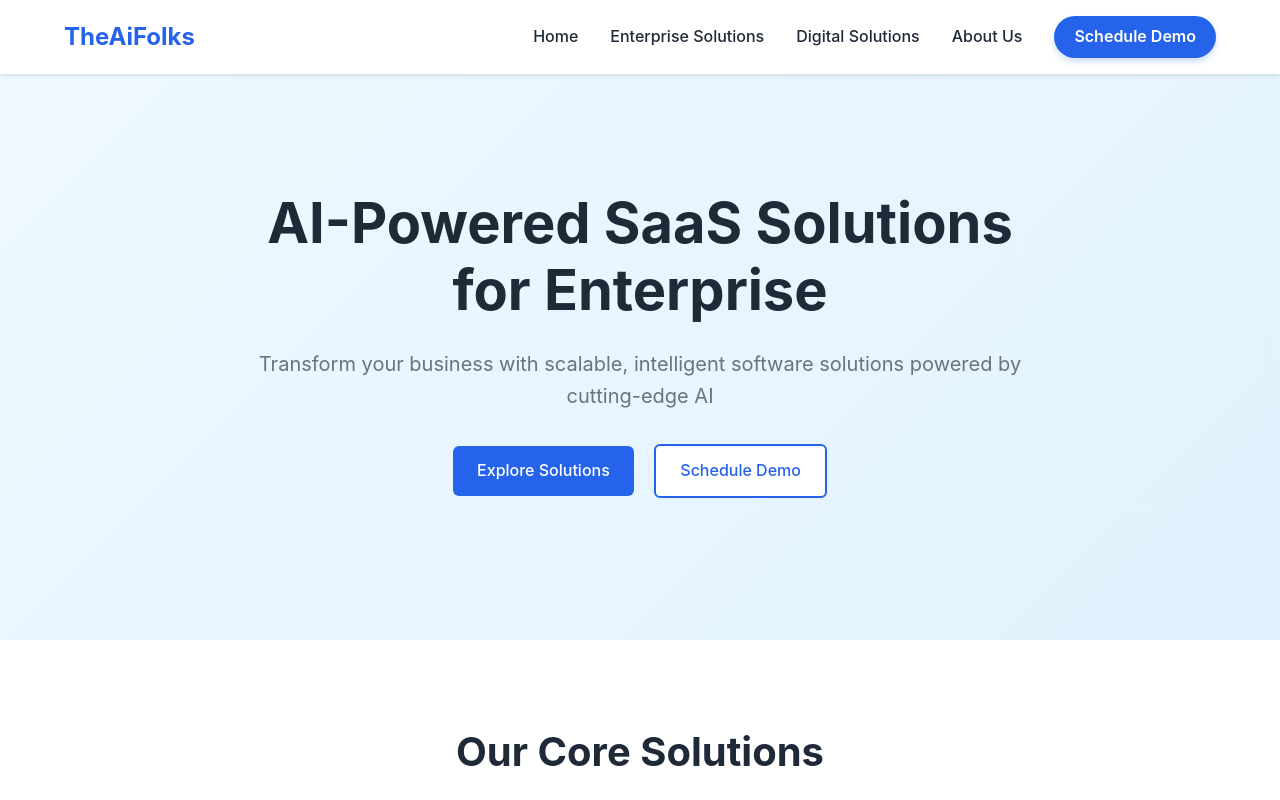
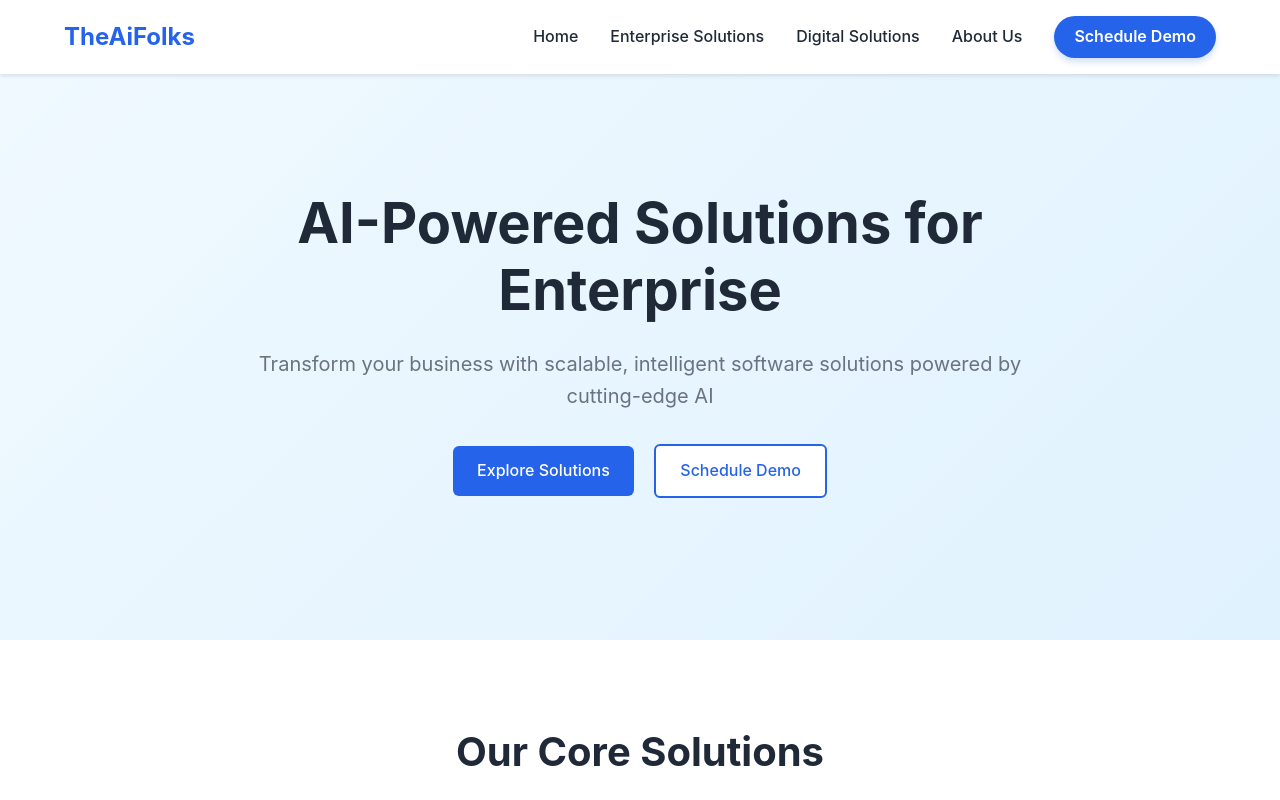
Before and after one commit to theaifolks/TheAiFolks, a plain HTML site: page index.html in a window 1280 px wide. Shown: the top 800 px of the page. Drawn offline with Linux system fonts and the light colour scheme; a script that the page names is missing.

Commit message:
fix: Removed SaaS keyword

```diff
--- a/index.html
+++ b/index.html
@@ -13,7 +13,7 @@
 
     <header class="hero">
         <div class="hero-content">
-            <h1>AI-Powered SaaS Solutions for Enterprise</h1>
+            <h1>AI-Powered Solutions for Enterprise</h1>
             <p>Transform your business with scalable, intelligent software solutions powered by cutting-edge AI</p>
             <div class="cta-buttons">
                 <a href="ai-solutions.html" class="btn primary">Explore Solutions</a>
```
